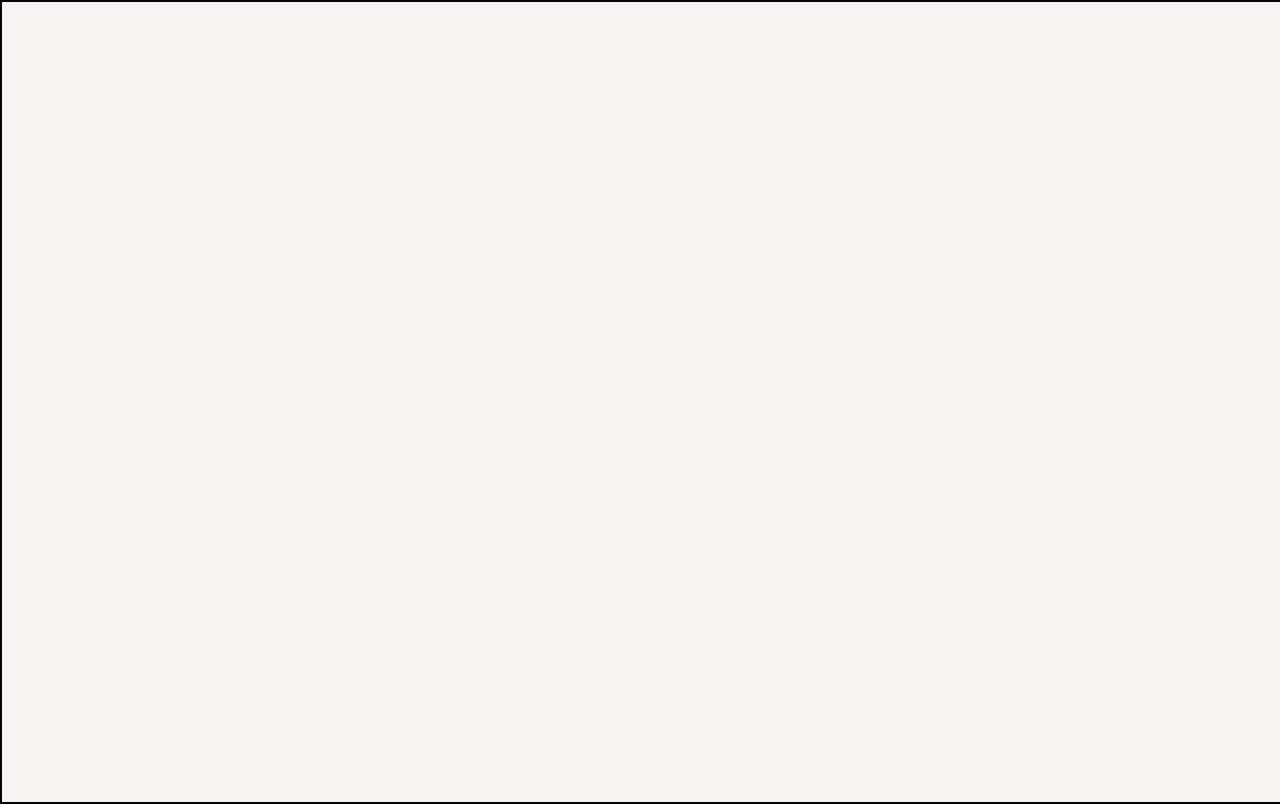
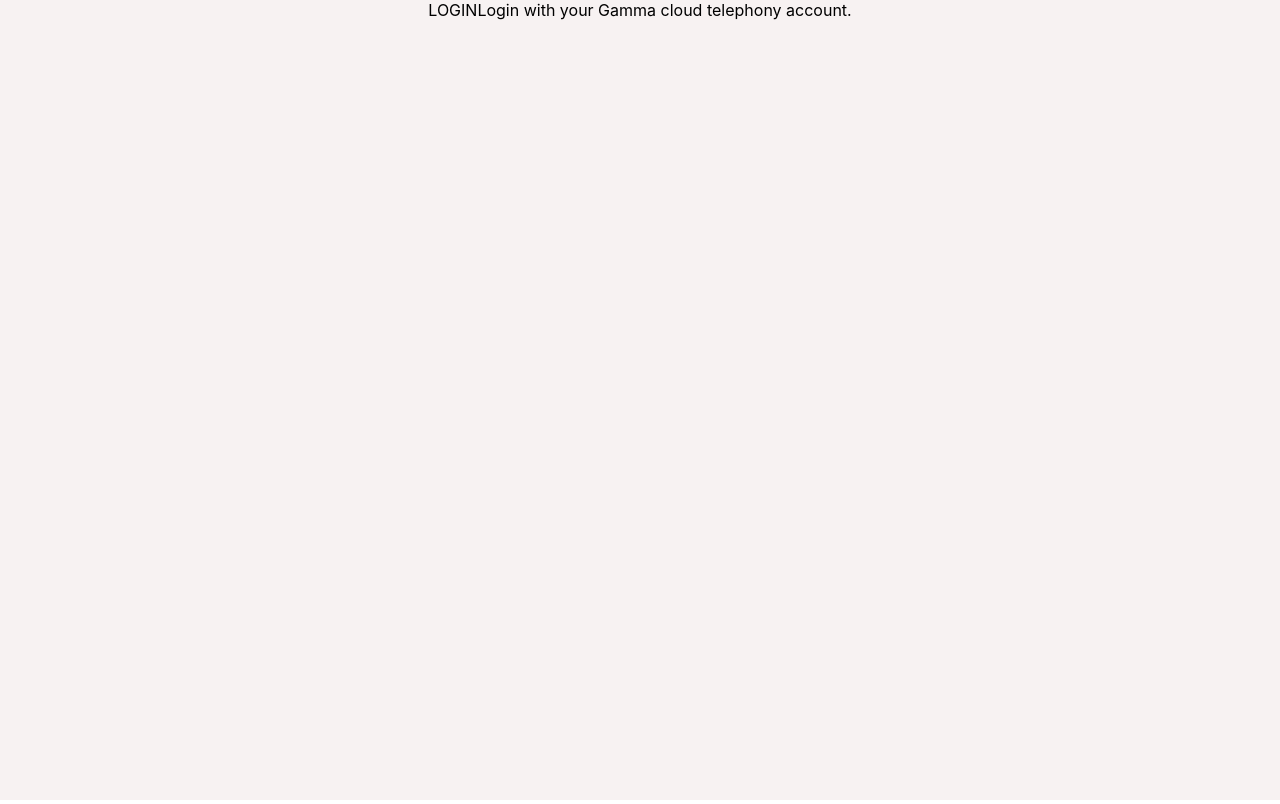
Before and after one commit to MBerry97/login-screen, a React (Create React App) app: page / in a window 1280 px wide. Built offline with nearby package versions, Linux system fonts and the light colour scheme; the HTML template or start-up script is replaced by a standard one.

Commit message:
create loginText componenet and added it to the loginbox

```diff
--- a/src/App.css
+++ b/src/App.css
@@ -2,7 +2,6 @@
   text-align: center;
   width: 100%;
   height: 100vh;
-  border: 2px solid black;
   display: flex;
   flex-direction: column;
   justify-content: center;
--- a/src/App.js
+++ b/src/App.js
@@ -1,6 +1,5 @@
 
 import './App.css';
-
 import LoginBox from './components/loginBox/loginBox';
 
 const App = () => {
--- a/src/components/loginBox/loginBox.jsx
+++ b/src/components/loginBox/loginBox.jsx
@@ -1,10 +1,11 @@
 import React from 'react';
 import './loginBox.css'
+import LoginText from './loginText/loginText';
 
 const LoginBox = (props) => {
   return (
     <div className='loginBox__container'>
-
+      <LoginText />
     </div>
   );
 }
--- /dev/null
+++ b/src/components/loginBox/loginText/loginText.jsx
@@ -0,0 +1,12 @@
+import React from 'react';
+
+const LoginText = (props) => {
+  return (
+    <div>
+      <span>LOGIN</span>
+      <span>Login with your Gamma cloud telephony account.</span>
+    </div>
+  );
+}
+
+export default LoginText;
```
Also changed, not shown: 1 other file (tests, documents, lock files or other folders).
